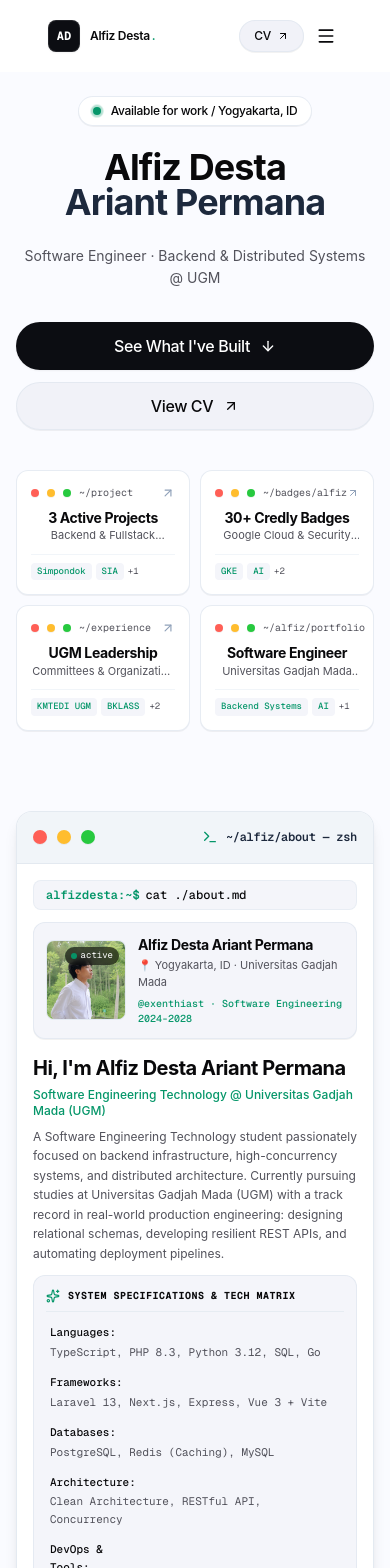
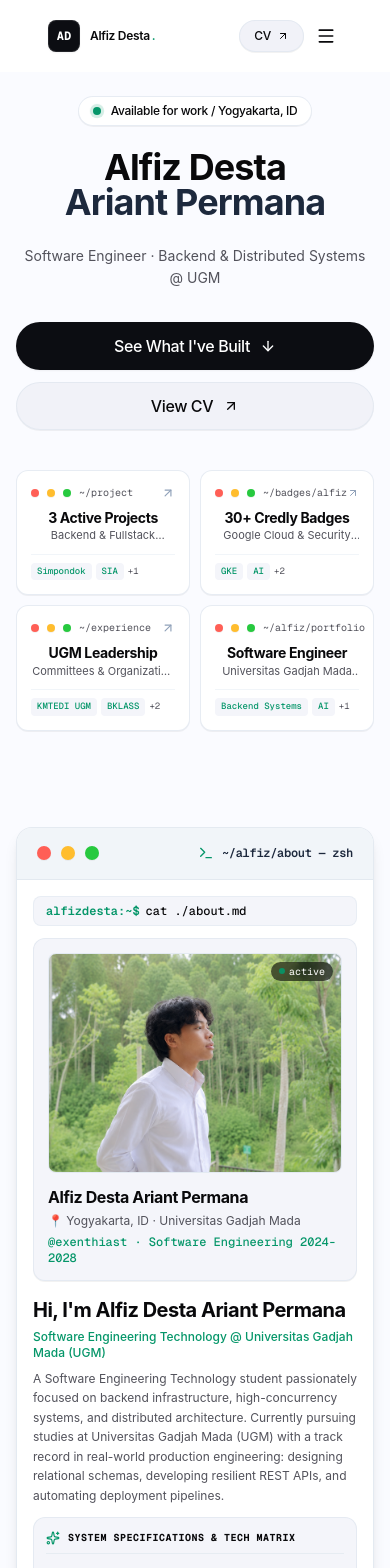
Before and after one commit to exenthiast/portofolio, a React (Vite) app: page / in a window 390 px wide. Shown: the top 1568 px of the page. Built offline with nearby package versions, Linux system fonts and the light colour scheme.

Commit message:
style: scope tablet compact layout to md breakpoint while preserving exact desktop dimensions

```diff
--- a/src/components/sections/About.tsx
+++ b/src/components/sections/About.tsx
@@ -38,7 +38,7 @@ export function About() {
   return (
     <section
       id="about"
-      className="pt-8 pb-16 sm:pt-10 sm:pb-20 md:pt-12 md:pb-20 px-4 sm:px-6 w-full max-w-5xl xl:max-w-6xl mx-auto flex justify-center"
+      className="py-12 md:py-14 lg:py-24 px-4 sm:px-6 w-full max-w-7xl mx-auto flex justify-center"
     >
       <motion.div
         initial={{ opacity: 0, y: 24 }}
--- a/src/components/sections/AboutTerminal.tsx
+++ b/src/components/sections/AboutTerminal.tsx
@@ -35,12 +35,12 @@ export function AboutTerminal({ className = '', isEmbedded = false }: AboutTermi
 
   const containerClasses = isEmbedded
     ? `w-full h-full bg-[var(--surface)] overflow-hidden flex flex-col ${className}`
-    : `w-full max-w-5xl xl:max-w-6xl mx-auto rounded-2xl bg-[var(--surface)] border border-slate-200/90 shadow-lg overflow-hidden flex flex-col transition-all ${className}`
+    : `w-full max-w-6xl mx-auto rounded-2xl bg-[var(--surface)] border border-slate-200/90 shadow-lg overflow-hidden flex flex-col transition-all ${className}`
 
   return (
     <div className={containerClasses}>
       {/* ─── macOS Terminal Window Header ─── */}
-      <div className="h-[52px] sm:h-14 px-4 sm:px-6 bg-slate-100/95 border-b border-slate-200/90 flex items-center justify-between select-none shrink-0">
+      <div className="h-[52px] sm:h-14 px-5 sm:px-6 bg-slate-100/95 border-b border-slate-200/90 flex items-center justify-between select-none shrink-0">
         {/* Left: Traffic Light Dots */}
         <div className="flex items-center gap-2.5">
           <TrafficLightDots size="xl" />
@@ -60,17 +60,19 @@ export function AboutTerminal({ className = '', isEmbedded = false }: AboutTermi
       </div>
 
       {/* ─── Terminal Body (Solid rendering with zero blitz/flicker) ─── */}
-      <div className="p-4 sm:p-5 md:p-6 lg:p-7 xl:p-8 flex flex-col md:flex-row gap-4 sm:gap-5 md:gap-6 lg:gap-8 overflow-y-auto">
+      {/* Tablet (md:max-lg:): compact 2-column layout to fit in a single page */}
+      {/* Desktop (lg: & xl:): 100% original spacious dimensions preserved */}
+      <div className="p-4 sm:p-5 md:p-5 lg:p-8 xl:p-9 flex flex-col md:flex-row gap-4 sm:gap-5 md:gap-5 lg:gap-10 overflow-y-auto">
         {/* ─── Left Column: Command prompt + Profile Portrait Card ─── */}
-        <div className="w-full md:w-[240px] lg:w-[280px] xl:w-[320px] shrink-0 flex flex-col">
+        <div className="w-full md:w-[240px] lg:w-[340px] xl:w-[360px] shrink-0 flex flex-col">
           {/* Shell command line */}
-          <div className="font-mono text-xs mb-3 sm:mb-3.5 flex items-center gap-1.5 select-none bg-[var(--bg-subtle)] px-3 py-1.5 sm:py-2 rounded-lg border border-slate-200/60">
+          <div className="font-mono text-xs md:text-xs lg:text-sm mb-3 md:mb-3 lg:mb-4 flex items-center gap-1.5 select-none bg-[var(--bg-subtle)] px-3 py-1.5 md:py-1.5 lg:py-2 rounded-lg border border-slate-200/60">
             <span className="text-[var(--accent)] font-semibold">alfizdesta:~$</span>
             <span className="text-[var(--ink)] font-medium">cat ./about.md</span>
           </div>
 
           {/* Profile Card Container */}
-          <div className="rounded-xl bg-[var(--bg-subtle)] border border-slate-200/80 p-3 sm:p-3.5 md:p-3.5 lg:p-4 flex flex-row sm:flex-col items-center sm:items-stretch gap-3 sm:gap-0 shadow-2xs group">
+          <div className="rounded-xl bg-[var(--bg-subtle)] border border-slate-200/80 p-3.5 sm:p-4 md:p-3.5 lg:p-4 xl:p-5 flex flex-col shadow-2xs group">
             {/* Portrait Image with interactive 'goyang' wobble on hover */}
             <motion.div
               whileHover={{
@@ -78,28 +80,28 @@ export function AboutTerminal({ className = '', isEmbedded = false }: AboutTermi
                 transition: { duration: 0.45, ease: 'easeInOut' },
               }}
               whileTap={{ scale: 0.98 }}
-              className="w-20 h-20 sm:w-full sm:aspect-[4/3] md:aspect-[4/3] lg:aspect-square max-h-[170px] sm:max-h-[180px] md:max-h-[190px] lg:max-h-[220px] xl:max-h-[250px] shrink-0 rounded-lg overflow-hidden bg-slate-200/60 border border-slate-200/80 relative cursor-pointer"
+              className="w-full aspect-[4/3] sm:aspect-square md:aspect-[4/3] lg:aspect-square max-h-[220px] md:max-h-[190px] lg:max-h-none rounded-lg overflow-hidden bg-slate-200/60 border border-slate-200/80 relative cursor-pointer"
             >
               <img
                 src={heroPhoto}
                 alt={about.photo.imageAlt}
                 className="w-full h-full object-cover object-top select-none group-hover:scale-105 transition-transform duration-300"
               />
-              <div className="absolute top-1.5 right-1.5 sm:top-2 sm:right-2 px-1.5 sm:px-2 py-0.5 rounded-full bg-black/60 backdrop-blur-xs text-[9px] sm:text-[10px] font-mono text-white flex items-center gap-1">
+              <div className="absolute top-2 right-2 px-2 py-0.5 rounded-full bg-black/60 backdrop-blur-xs text-[10px] font-mono text-white flex items-center gap-1">
                 <span className="w-1.5 h-1.5 rounded-full bg-[var(--accent)] animate-pulse" />
                 <span>active</span>
               </div>
             </motion.div>
 
             {/* Profile Meta Below Image */}
-            <div className="mt-0 sm:mt-3 space-y-0.5 sm:space-y-1">
-              <h3 className="font-bold text-sm sm:text-base md:text-base lg:text-lg text-[var(--ink)] tracking-tight">
+            <div className="mt-3 md:mt-2.5 lg:mt-4 space-y-0.5 md:space-y-0.5 lg:space-y-1">
+              <h3 className="font-bold text-base md:text-base lg:text-lg text-[var(--ink)] tracking-tight">
                 {about.photo.name}
               </h3>
-              <p className="text-[11px] sm:text-xs text-[var(--ink-secondary)] leading-relaxed">
+              <p className="text-xs md:text-[11px] lg:text-xs text-[var(--ink-secondary)] leading-relaxed">
                 {about.photo.location}
               </p>
-              <p className="text-[10px] sm:text-xs font-mono text-[var(--accent)] font-medium pt-0.5">
+              <p className="text-xs md:text-[11px] lg:text-xs font-mono text-[var(--accent)] font-medium pt-0.5 lg:pt-1">
                 {about.photo.tag}
               </p>
             </div>
@@ -110,37 +112,37 @@ export function AboutTerminal({ className = '', isEmbedded = false }: AboutTermi
         <div className="flex-1 flex flex-col justify-between">
           <div>
             {/* Headline clamped to max 2 lines */}
-            <h2 className="text-xl sm:text-2xl md:text-2xl lg:text-[1.85rem] xl:text-3xl font-bold tracking-tight text-[var(--ink)] leading-snug">
+            <h2 className="text-xl sm:text-2xl md:text-xl lg:text-[2.25rem] font-bold tracking-tight text-[var(--ink)] leading-snug">
               {about.headline}
             </h2>
 
             {/* Sub-headline */}
-            <p className="text-xs sm:text-sm md:text-sm lg:text-base font-medium text-[var(--accent)] mt-1 sm:mt-1.5 mb-2 sm:mb-2.5 md:mb-3">
+            <p className="text-xs sm:text-sm md:text-xs lg:text-base font-medium text-[var(--accent)] mt-1 lg:mt-1.5 mb-2 md:mb-2 lg:mb-4">
               {about.subHeadline}
             </p>
 
             {/* Bio text */}
-            <p className="text-xs sm:text-sm md:text-sm lg:text-[15px] text-[var(--ink-secondary)] leading-relaxed mb-3 sm:mb-4 md:mb-4 lg:mb-5">
+            <p className="text-xs sm:text-sm md:text-xs lg:text-base text-[var(--ink-secondary)] leading-relaxed mb-3 sm:mb-4 md:mb-3 lg:mb-8">
               {about.bio}
             </p>
           </div>
 
           {/* Neofetch System Specifications & Tech Matrix Box */}
-          <div className="rounded-xl bg-[var(--bg-subtle)] border border-slate-200/80 p-3 sm:p-3.5 md:p-3.5 lg:p-4 font-mono shadow-2xs">
-            <div className="flex items-center gap-2 pb-2 sm:pb-2.5 mb-2 sm:mb-2.5 border-b border-slate-200/70">
+          <div className="rounded-xl bg-[var(--bg-subtle)] border border-slate-200/80 p-3 sm:p-4 md:p-3 lg:p-5 font-mono shadow-2xs">
+            <div className="flex items-center gap-2 pb-2 md:pb-2 lg:pb-3 mb-2 md:mb-2 lg:mb-3 border-b border-slate-200/70">
               <Sparkles className="w-3.5 h-3.5 text-[var(--accent)]" />
-              <h4 className="text-[10px] sm:text-[11px] md:text-xs font-bold tracking-wider text-[var(--ink)] uppercase">
+              <h4 className="text-[10px] sm:text-[11px] md:text-[10px] lg:text-xs font-bold tracking-wider text-[var(--ink)] uppercase">
                 {about.specsHeader}
               </h4>
             </div>
 
-            <div className="space-y-1 sm:space-y-1.5 text-[11px] sm:text-xs md:text-xs lg:text-[13px] leading-relaxed">
+            <div className="space-y-1.5 md:space-y-1 lg:space-y-2 text-xs md:text-[11px] lg:text-[13px] leading-relaxed">
               {about.specs.map((spec, idx) => (
                 <div
                   key={idx}
-                  className="flex flex-col sm:flex-row sm:items-baseline gap-0.5 sm:gap-2.5 group/item hover:bg-slate-200/40 p-1 rounded transition-colors"
+                  className="flex flex-col sm:flex-row sm:items-baseline gap-1 md:gap-1.5 lg:gap-3 group/item hover:bg-slate-200/40 p-1 rounded transition-colors"
                 >
-                  <span className="w-24 sm:w-28 md:w-28 lg:w-32 shrink-0 font-medium text-[var(--ink)]">
+                  <span className="w-28 md:w-24 lg:w-32 shrink-0 font-medium text-[var(--ink)]">
                     {spec.category}:
                   </span>
                   <span className="text-[var(--ink-secondary)] group-hover/item:text-[var(--accent)] transition-colors">
```
